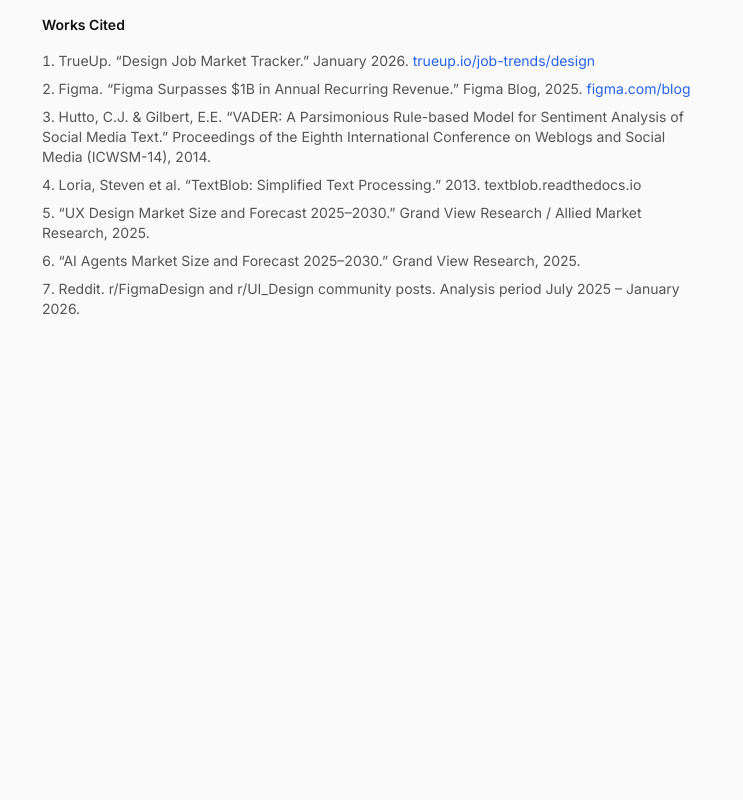
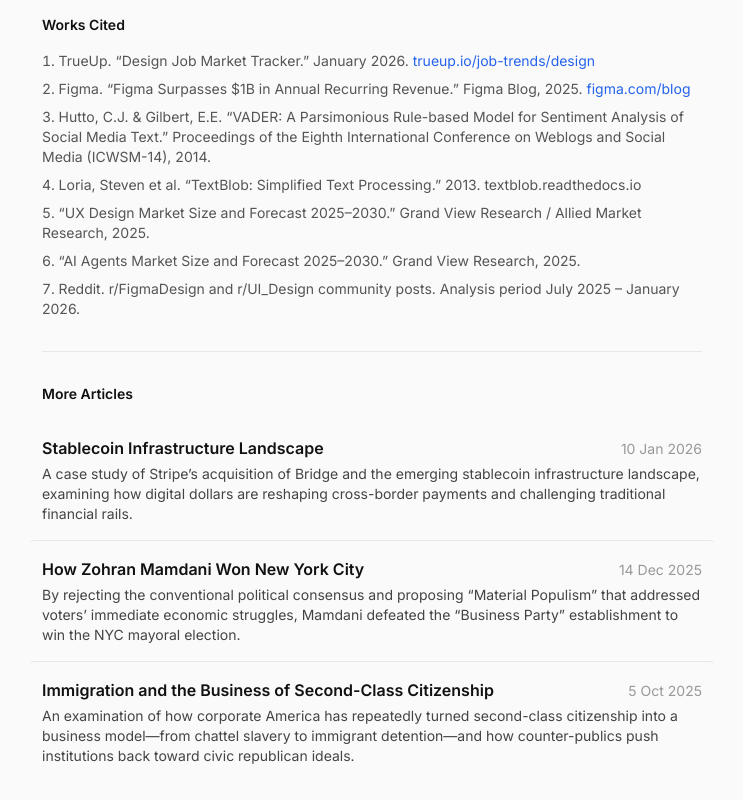
Before and after one commit to LuizFelipeBarbosa/portfolio-website, a Next.js app: page /articles/can-ai-replace-designers in a window 1280 px wide. Shown: the part 10573-11373 px from the top of the page, without its empty margins (268-1011 px from the left). Before the commit the page ends 10956 px from the top, so only its background shows below. Built offline with nearby package versions, Linux system fonts and the light colour scheme.

Commit message:
feat: Expand article further readings to include other relevant articles, limited to three.

```diff
--- a/app/articles/[slug]/page.js
+++ b/app/articles/[slug]/page.js
@@ -165,17 +165,21 @@ export default function ArticlePage({ params }) {
         </div>
       )}
 
-      {article.furtherReadings?.length > 0 && (() => {
-        const related = article.furtherReadings
+      {(() => {
+        const explicit = (article.furtherReadings || [])
           .map((slug) => getArticleBySlug(slug))
           .filter(Boolean)
-        if (!related.length) return null
+        const others = articles.filter(
+          (a) => a.slug && a.slug !== article.slug && !explicit.includes(a)
+        )
+        const more = [...explicit, ...others].slice(0, 3)
+        if (!more.length) return null
         return (
           <div className="mt-8 pt-8 border-t border-[#e5e7eb]">
             <h3 className="text-sm font-semibold text-[#111] mb-4">
               More Articles
             </h3>
-            <ArticleList articles={related} />
+            <ArticleList articles={more} />
           </div>
         )
       })()}
```
